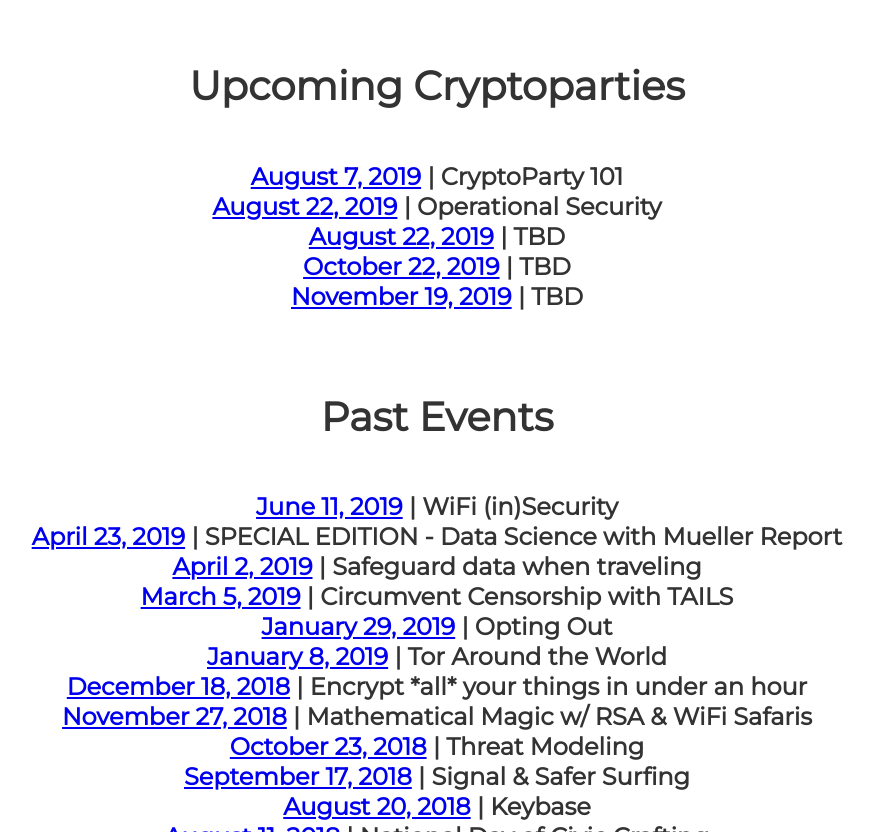
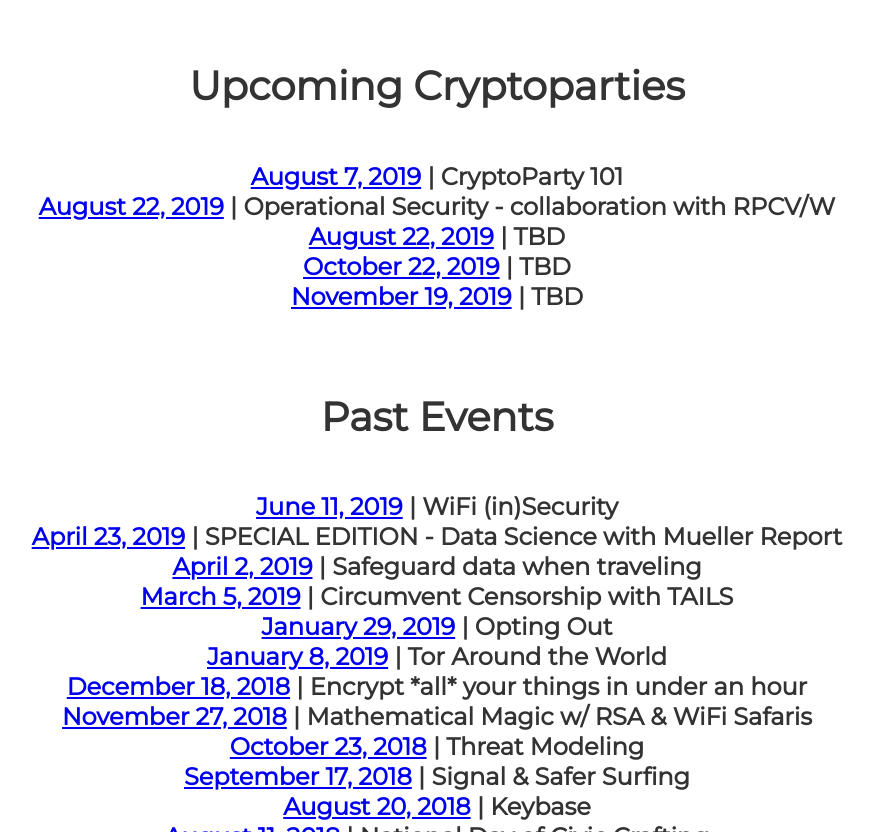
Before and after one commit to cryptopartydc/cryptopartydc.github.io, a Jekyll site: the page built from index.html, in a window 1280 px wide and 900 px high, scrolled down 1634 px, cut to the strip 68-900 px from the top of the window. Shown: the whole strip, without its empty margins (203-1077 px from the left). Built offline with Jekyll 4.4.1, drawn with Linux system fonts in a browser that asks for light colours.

Commit message:
update events

```diff
--- a/_data/events.yml
+++ b/_data/events.yml
@@ -3,7 +3,7 @@
   github: https://github.com/cryptopartydc/cryptoparty_dc/blob/master/crypto101.md
 
 - date: August 22, 2019
-  topic: Operational Security
+  topic: Operational Security - collaboration with RPCV/W
   github: https://github.com/cryptopartydc/cryptoparty_dc/blob/master/08_15_19.md
 
 - date: August 22, 2019
```
Also changed, not shown: 1 other file.
